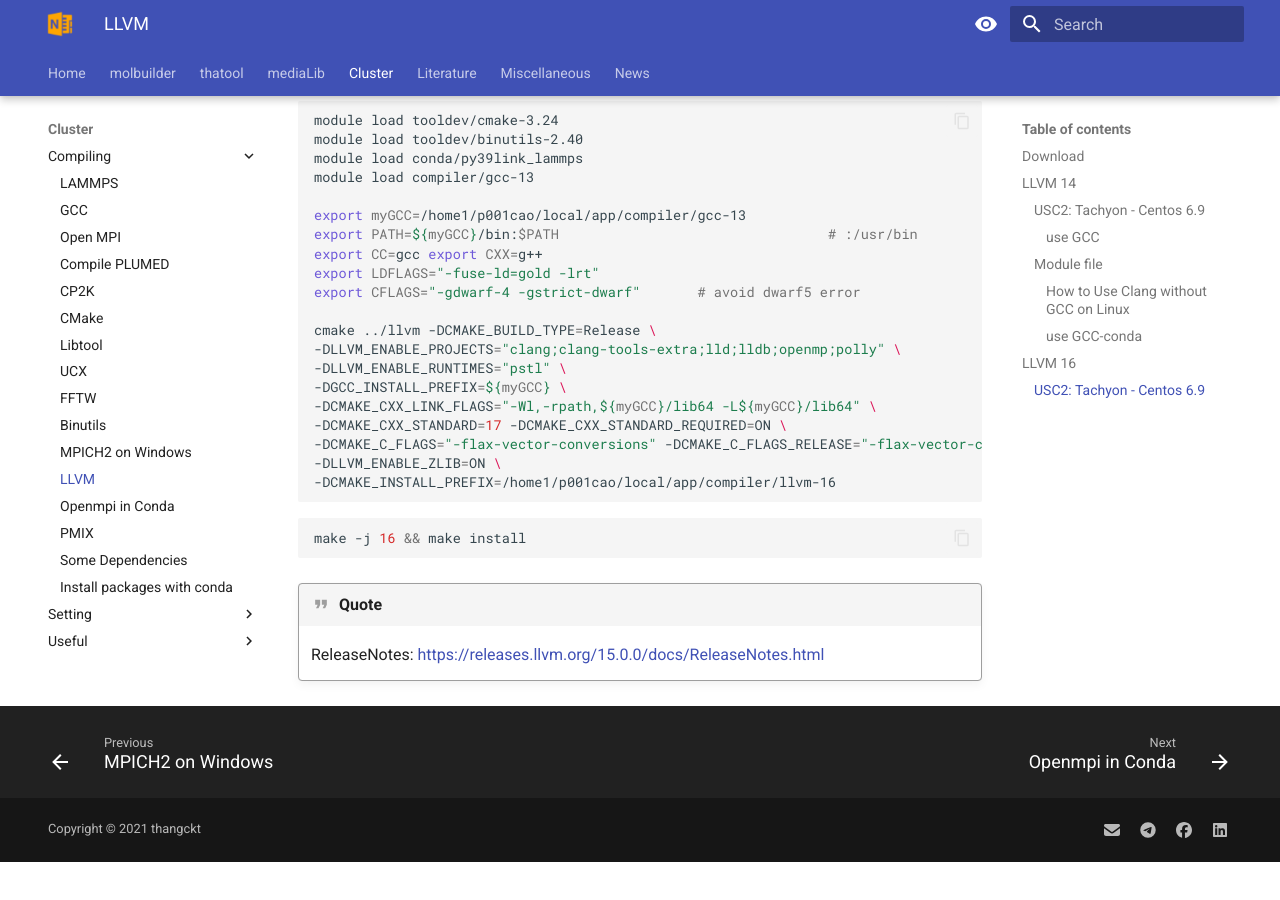
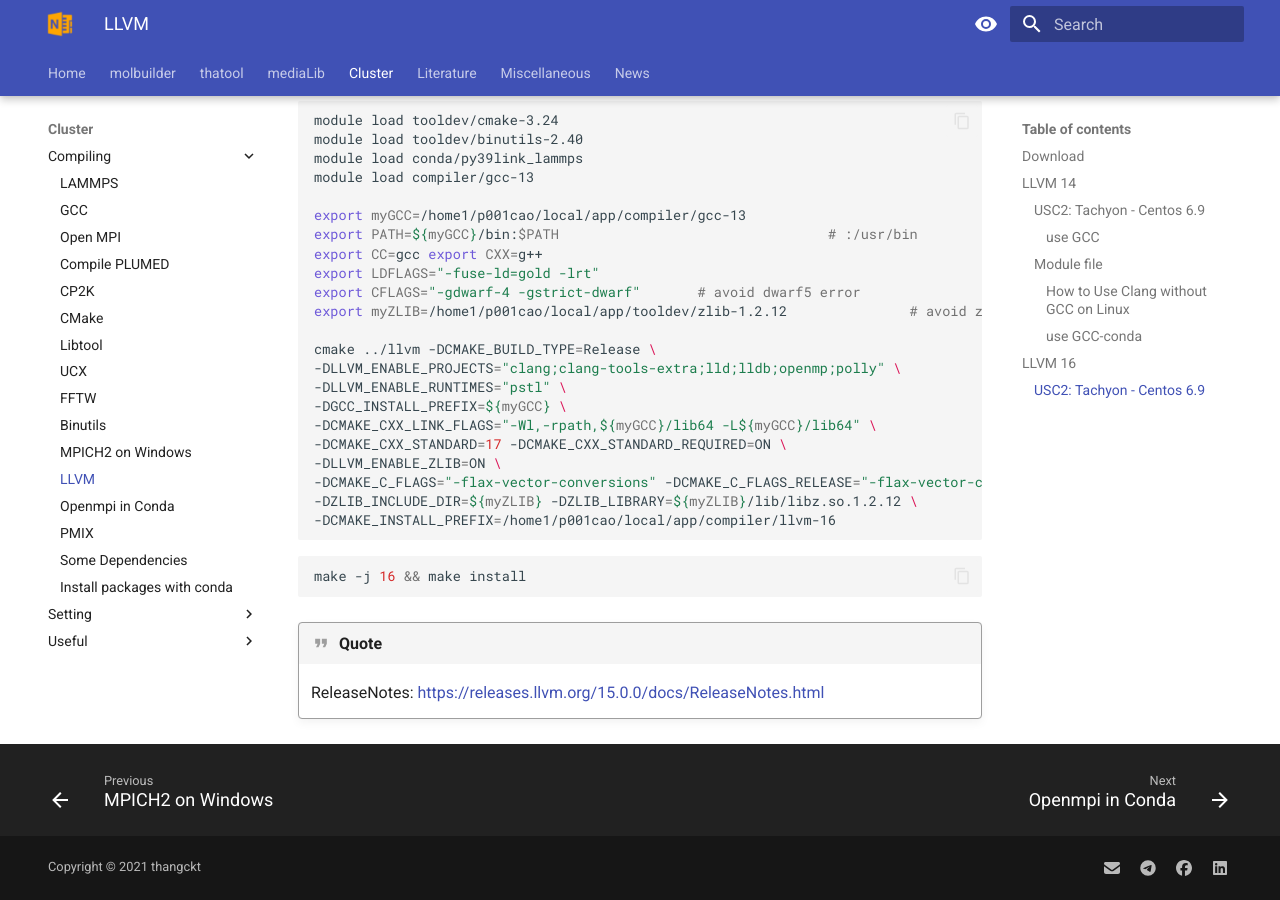
Before and after one commit to thangckt/thangckt.github.io, an MkDocs documentation site: the page built from docs/cluster/compiling/10_LLVM.md, in a window 1280 px wide and 900 px high, scrolled down 5226 px. Built offline with MkDocs 1.6.1 and Material for MkDocs 9.7.7, drawn with Linux system fonts in a browser that asks for light colours; the version menu is left out; before the commit the page ends 6088 px from its top, so only the background shows below that.

Commit message:
Update 10_LLVM.md

````diff
--- a/docs/cluster/compiling/10_LLVM.md
+++ b/docs/cluster/compiling/10_LLVM.md
@@ -231,6 +231,7 @@ export PATH=${myGCC}/bin:$PATH                                 # :/usr/bin
 export CC=gcc export CXX=g++
 export LDFLAGS="-fuse-ld=gold -lrt"
 export CFLAGS="-gdwarf-4 -gstrict-dwarf"       # avoid dwarf5 error
+export myZLIB=/home1/p001cao/local/app/tooldev/zlib-1.2.12               # avoid zlib hidden by conda
 
 cmake ../llvm -DCMAKE_BUILD_TYPE=Release \
 -DLLVM_ENABLE_PROJECTS="clang;clang-tools-extra;lld;lldb;openmp;polly" \
@@ -238,8 +239,9 @@ cmake ../llvm -DCMAKE_BUILD_TYPE=Release \
 -DGCC_INSTALL_PREFIX=${myGCC} \
 -DCMAKE_CXX_LINK_FLAGS="-Wl,-rpath,${myGCC}/lib64 -L${myGCC}/lib64" \
 -DCMAKE_CXX_STANDARD=17 -DCMAKE_CXX_STANDARD_REQUIRED=ON \
+-DLLVM_ENABLE_ZLIB=ON \
 -DCMAKE_C_FLAGS="-flax-vector-conversions" -DCMAKE_C_FLAGS_RELEASE="-flax-vector-conversions" \
--DLLVM_ENABLE_ZLIB=ON \
+-DZLIB_INCLUDE_DIR=${myZLIB} -DZLIB_LIBRARY=${myZLIB}/lib/libz.so.1.2.12 \
 -DCMAKE_INSTALL_PREFIX=/home1/p001cao/local/app/compiler/llvm-16
 ```
 
````
